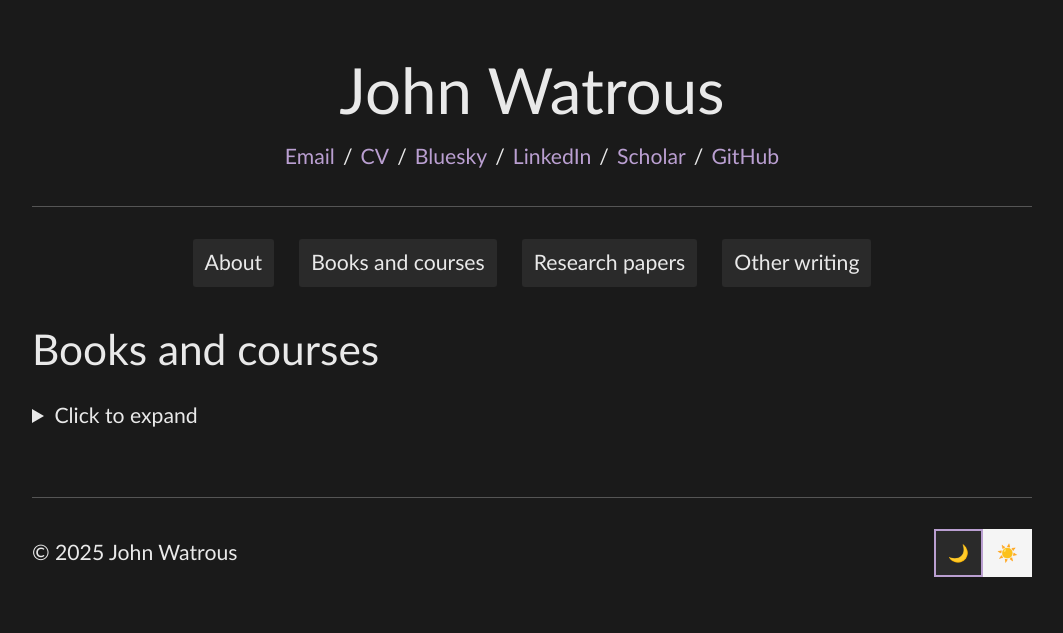
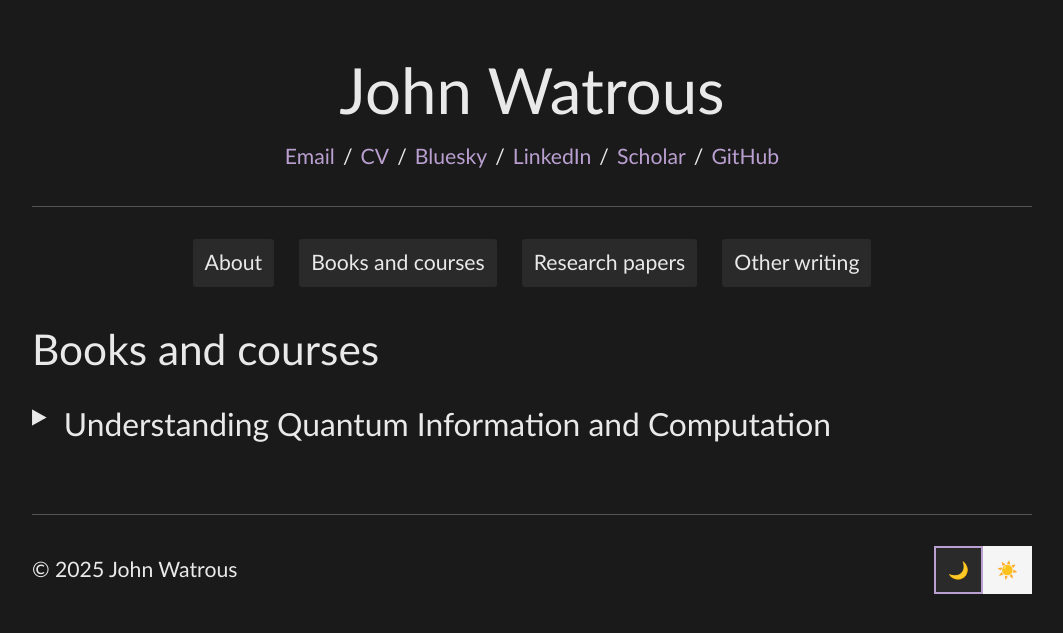
Before and after one commit to jhwatrous/jhwatrous.github.io, a Jekyll site: the page built from books-and-courses.md, in a window 1280 px wide. Shown: the top 633 px of the page, without its empty margins (108-1171 px from the left). Built offline with Jekyll 4.4.1, drawn with Linux system fonts in a browser that asks for light colours.

Commit message:
Revising...

```diff
--- a/_includes/collapsible.html
+++ b/_includes/collapsible.html
@@ -1,4 +1,6 @@
 <details{% if include.open %} open{% endif %}>
-  <summary>{{ include.title }}</summary>
-  {{ include.content | markdownify }}
+  <summary><h2>{{ include.title }}</h2></summary>
+  <div class="collapsible-content">
+    {{ include.content | markdownify }}
+  </div>
 </details>
--- a/assets/css/simple-dark.css
+++ b/assets/css/simple-dark.css
@@ -145,3 +145,37 @@ footer {
     border-color: var(--accent-primary);
 /*    transform: scale(0.95);*/
 }
+
+details summary {
+  list-style: none; /* Remove default triangle */
+  cursor: pointer;
+  position: relative;
+  padding-left: 1.5em;
+}
+
+details summary::-webkit-details-marker {
+  display: none; /* Remove default triangle in WebKit browsers */
+}
+
+details summary::before {
+  content: '▶';
+  position: absolute;
+  left: 0;
+  top: 0;
+  transition: transform 0.2s ease;
+}
+
+details[open] summary::before {
+  transform: rotate(90deg);
+}
+
+details summary h2 {
+  display: inline;
+  margin: 0;
+  font-size: 1.5em;
+}
+
+.collapsible-content {
+  margin-top: 1em;
+  padding-left: 1.5em;
+}
--- a/books-and-courses.md
+++ b/books-and-courses.md
@@ -5,9 +5,7 @@ title: Books and courses
 
 # Books and courses
 
-{% capture my_content %}
-
-## Understanding Quantum Information and Computation
+{% capture UQIC %}
 
 This is a course on the theory of quantum computing that I created while working for IBM. It consists of 16 lessons divided into four units, with each lesson including a video and a written component, and covers subject matter roughly corresponding to a one-semester university course at the advanced undergraduate or introductory graduate level.
 
@@ -41,4 +39,6 @@ Videos are available on the [Qiskit](https://www.youtube.com/@qiskit) YouTube ch
 - Lesson 15: [Quantum Code Constructions](https://youtu.be/9TCIOm8gcVQ)
 - Lesson 16: [Fault-Tolerant Quantum Computation](https://youtu.be/aeaqXh2XXMk)
 
-{% endcapture %} {% include collapsible.html title="Click to expand" content=my_content %}
+{% endcapture %}
+
+{% include collapsible.html title="Understanding Quantum Information and Computation" content=UQIC %}
```
